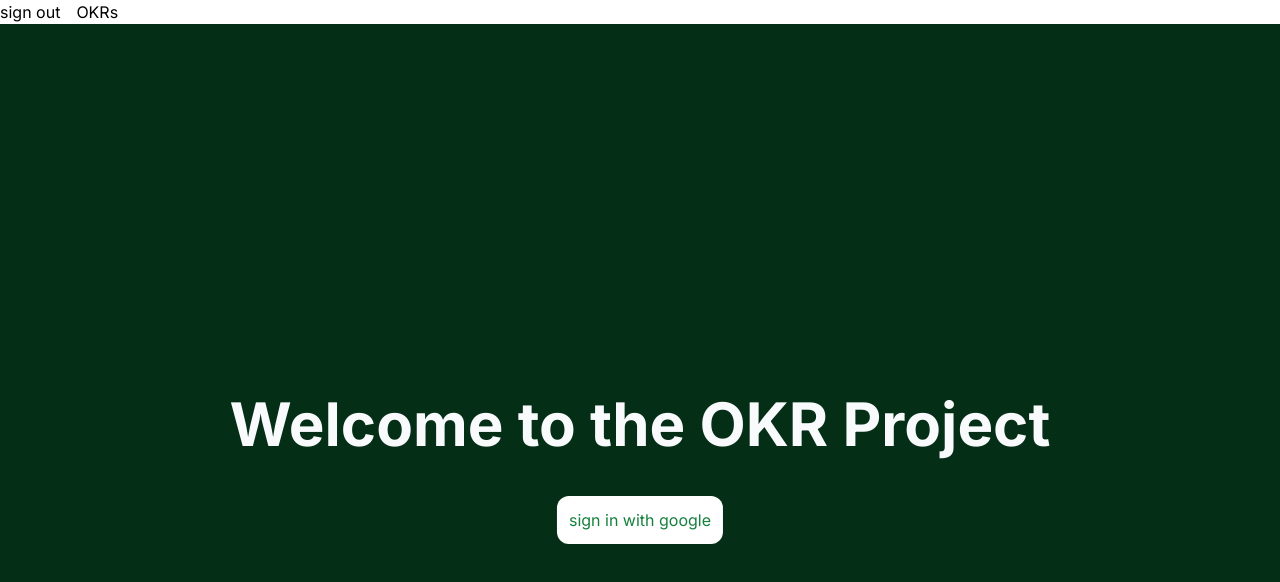
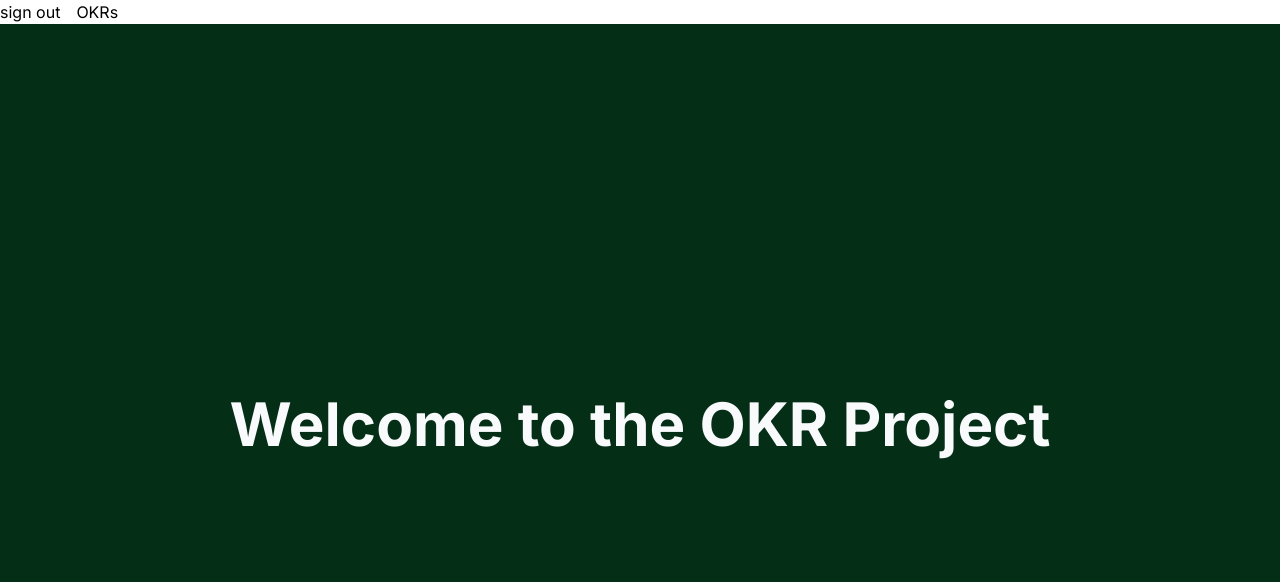
Before and after one commit to Slightly-Techie/okr-web, a Next.js app: page / in a window 1280 px wide. Shown: the top 582 px of the page. Built offline with nearby package versions, Linux system fonts and the light colour scheme.

Commit message:
fix conflicts

```diff
--- a/src/app/page.tsx
+++ b/src/app/page.tsx
@@ -1,6 +1,5 @@
-'use client';
+"use client";
 import { signIn } from "next-auth/react";
-
 
 export default function Home() {
   return (
@@ -8,7 +7,6 @@ export default function Home() {
       <h1 className=" text-6xl text-slate-50 font-bold">
         Welcome to the OKR Project
       </h1>
-      <button className="bg-white rounded-xl px-3 py-3 text-green-700 absolute top-[65%] left-[50%] translate-x-[-50%] translate-y-[-50%]" onClick={() => signIn('google')}>sign in with google</button>
     </main>
   );
 }
```
